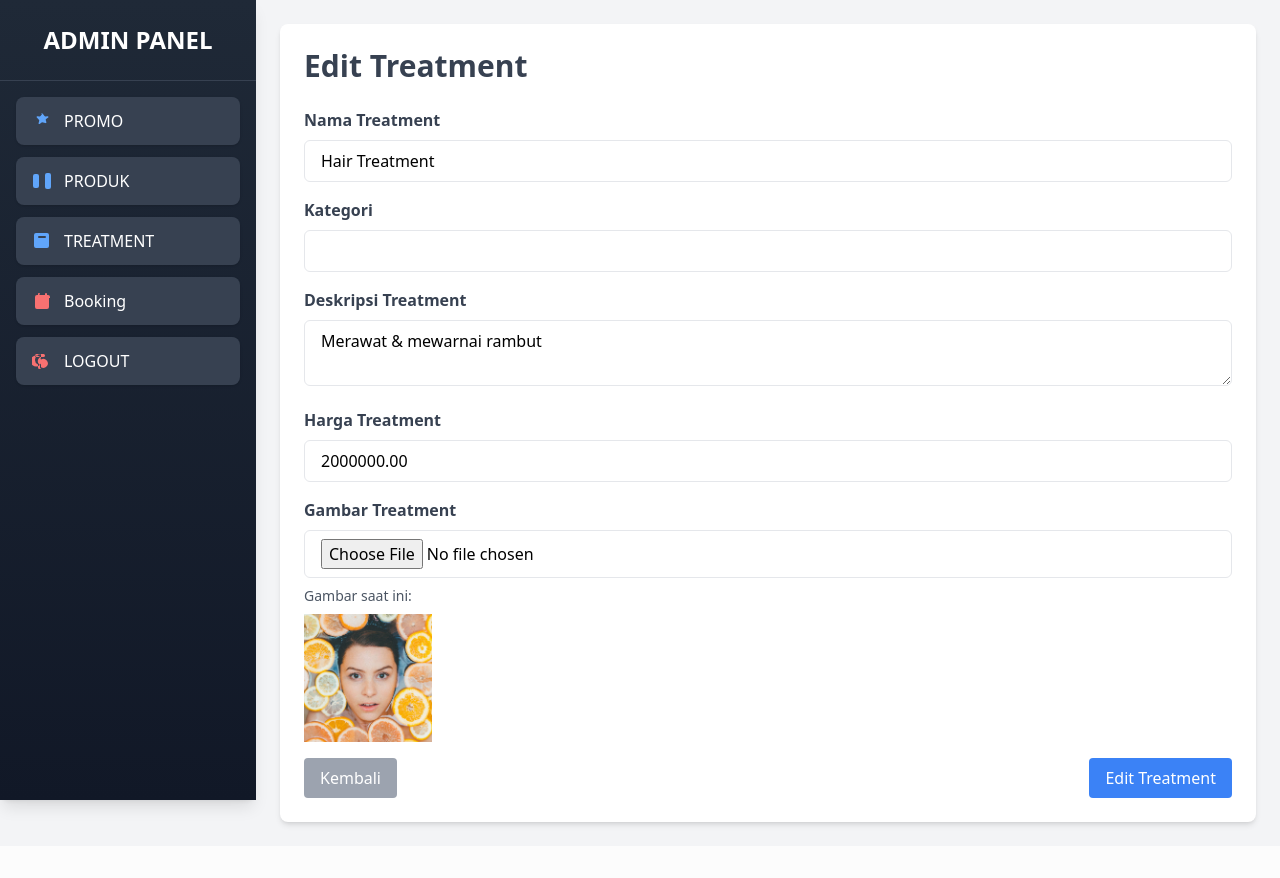
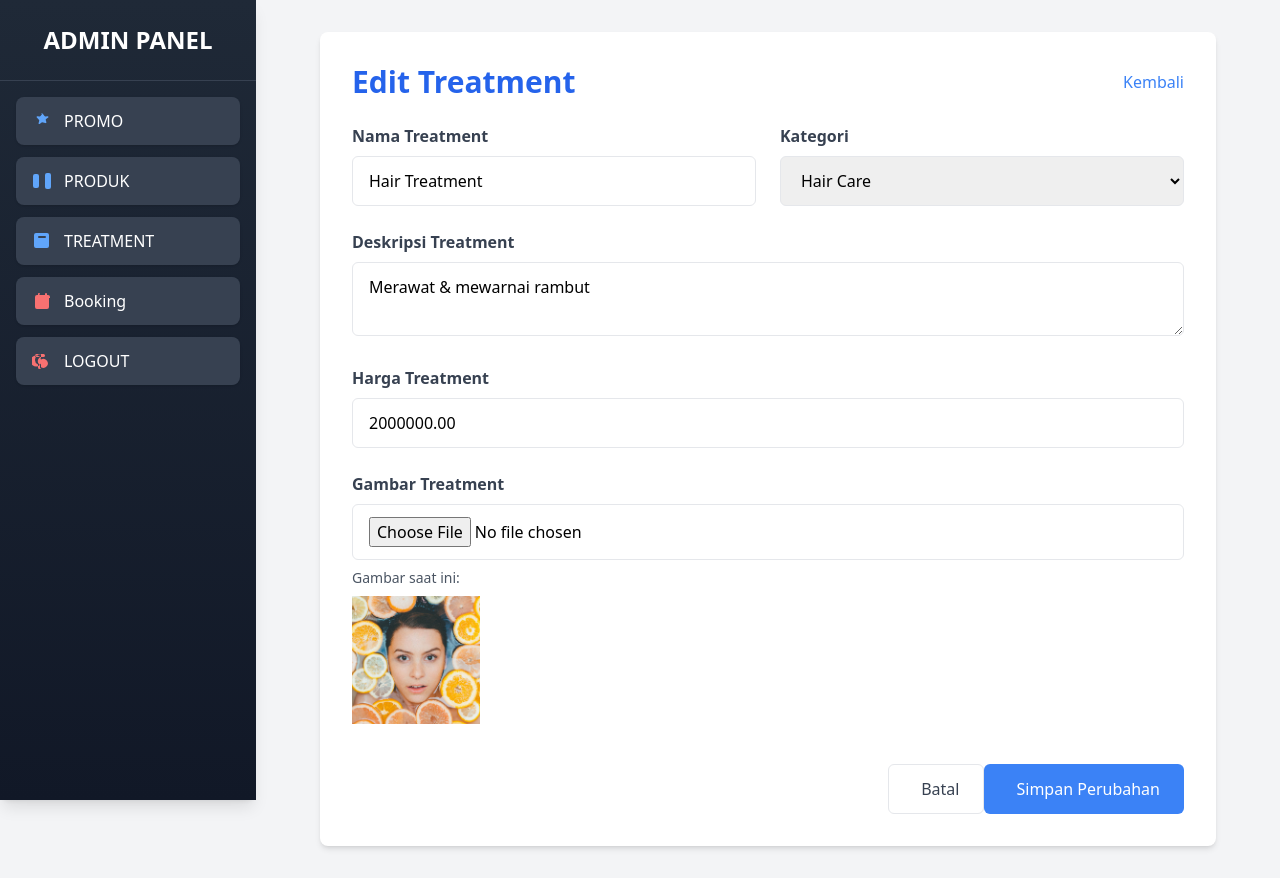
Before and after one commit to ZidanFadla/ProjectKlinikRPL, a PHP site: page /klinik_pweb/admin/treatments/edit_treatment.php?id=2 in a window 1280 px wide. Before the commit the page ends 828 px from the top, so only its background shows below. Run offline with PHP 8.4, Linux system fonts and the light colour scheme; a user stored in the database is signed in; data comes from the database, SQL or seed files in the repository; some libraries are stand-ins or nearby versions.

Commit message:
Edit UI/UX

```diff
--- a/admin/treatments/edit_treatment.php
+++ b/admin/treatments/edit_treatment.php
@@ -1,25 +1,29 @@
 <?php
 session_start();
 $requiresAdmin = true;
-include '../../auth.php'; // Proteksi akses
-include '../../assets/db/database.php'; // Koneksi database
+include '../../auth.php';
+include '../../assets/db/database.php';
 ?>
 
 <!DOCTYPE html>
-<html lang="en">
+<html lang="id">
 <head>
   <meta charset="UTF-8">
   <meta name="viewport" content="width=device-width, initial-scale=1.0">
   <title>Edit Treatment</title>
   <script src="https://cdn.tailwindcss.com"></script>
 </head>
-<body class="bg-gray-100">
-    <?php include "../sidebar.php"; ?>
-    <div class="ml-64 p-6">
-        <div class="bg-white shadow-md rounded-lg p-6">
-            <h1 class="text-3xl font-bold text-gray-700 mb-6">Edit Treatment</h1>
+<body class="bg-gray-100 min-h-screen flex">
+  <?php include "../sidebar_add_edit.php"; ?>
+  <main class="flex-1 ml-64 p-8">
+    <div class="max-w-4xl mx-auto bg-white shadow-md rounded-lg p-8">
+      <div class="flex justify-between items-center mb-6">
+        <h2 class="text-3xl font-bold text-blue-600">Edit Treatment</h2>
+        <a href="../dashboard.php" class="text-blue-500 hover:text-blue-700 flex items-center">
+          <i class="fas fa-arrow-left mr-1"></i> Kembali
+        </a>
+      </div>
       <?php
-            // Pastikan parameter `id` ada
         if (!isset($_GET['id']) || empty($_GET['id'])) {
             die("ID treatment tidak ditemukan.");
         }
@@ -27,47 +31,62 @@ include '../../assets/db/database.php'; // Koneksi database
         $id = intval($_GET['id']);
         $result = $conn->query("SELECT * FROM treatments WHERE id = $id");
 
-            // Cek apakah treatment ditemukan
         if ($result->num_rows === 0) {
             die("Treatment tidak ditemukan.");
         }
 
         $treatment = $result->fetch_assoc();
+        $categoryRaw = str_replace("Treatment-", "", $treatment['category'] ?? "");
       ?>
-            <form action="update_treatment.php" method="POST" enctype="multipart/form-data">
+      <form action="update_treatment.php" method="POST" enctype="multipart/form-data" class="space-y-6">
         <input type="hidden" name="id" value="<?= $treatment['id'] ?>">
-                <div class="mb-4">
+
+        <div class="grid grid-cols-1 md:grid-cols-2 gap-6">
+          <div>
             <label class="block text-gray-700 font-semibold mb-2">Nama Treatment</label>
-                    <input type="text" name="name" value="<?= htmlspecialchars($treatment['name']) ?>" class="w-full px-4 py-2 border rounded-md focus:outline-none focus:ring focus:ring-blue-300" required>
+            <input type="text" name="name" value="<?= htmlspecialchars($treatment['name']) ?>" required class="w-full px-4 py-3 border rounded-md focus:outline-none focus:ring-2 focus:ring-blue-300">
           </div>
-                <div class="mb-4">
+          <div>
             <label class="block text-gray-700 font-semibold mb-2">Kategori</label>
-                    <input type="text" name="category" value="<?= htmlspecialchars($treatment['category']) ?>" class="w-full px-4 py-2 border rounded-md focus:outline-none focus:ring focus:ring-blue-300" required>
+            <select name="category_raw" required class="w-full px-4 py-3 border rounded-md focus:outline-none focus:ring-2 focus:ring-blue-300">
+              <option disabled>Pilih Kategori</option>
+              <option value="Hair Care" <?= $categoryRaw === 'Hair Care' ? 'selected' : '' ?>>Hair Care</option>
+              <option value="Face Care" <?= $categoryRaw === 'Face Care' ? 'selected' : '' ?>>Face Care</option>
+              <option value="Body Care" <?= $categoryRaw === 'Body Care' ? 'selected' : '' ?>>Body Care</option>
+              <option value="Anti-Aging" <?= $categoryRaw === 'Anti-Aging' ? 'selected' : '' ?>>Anti-Aging</option>
+              <option value="Slimming" <?= $categoryRaw === 'Slimming' ? 'selected' : '' ?>>Slimming</option>
+              <option value="Brightening" <?= $categoryRaw === 'Brightening' ? 'selected' : '' ?>>Brightening</option>
+            </select>
           </div>
-                <div class="mb-4">
+        </div>
+
+        <div>
           <label class="block text-gray-700 font-semibold mb-2">Deskripsi Treatment</label>
-                    <textarea name="description" class="w-full px-4 py-2 border rounded-md focus:outline-none focus:ring focus:ring-blue-300" required><?= htmlspecialchars($treatment['description']) ?></textarea>
+          <textarea name="description" required class="w-full px-4 py-3 border rounded-md focus:outline-none focus:ring-2 focus:ring-blue-300"><?= htmlspecialchars($treatment['description']) ?></textarea>
         </div>
-                <div class="mb-4">
+
+        <div>
           <label class="block text-gray-700 font-semibold mb-2">Harga Treatment</label>
-                    <input type="number" name="price" value="<?= $treatment['price'] ?>" class="w-full px-4 py-2 border rounded-md focus:outline-none focus:ring focus:ring-blue-300" required>
+          <input type="number" name="price" value="<?= $treatment['price'] ?>" required class="w-full px-4 py-3 border rounded-md focus:outline-none focus:ring-2 focus:ring-blue-300">
         </div>
-                <div class="mb-4">
+
+        <div>
           <label class="block text-gray-700 font-semibold mb-2">Gambar Treatment</label>
-                    <input type="file" name="image" class="w-full px-4 py-2 border rounded-md focus:outline-none focus:ring focus:ring-blue-300">
+          <input type="file" name="image" class="w-full px-4 py-3 border rounded-md focus:outline-none focus:ring-2 focus:ring-blue-300">
           <p class="text-sm text-gray-600 mt-2">Gambar saat ini:</p>
           <img src="../../uploads/<?= htmlspecialchars($treatment['image']) ?>" alt="Gambar Treatment" class="w-32 h-32 object-cover mt-2">
         </div>
-                <div class="flex justify-between">
-                    <a href="../dashboard.php" class="bg-gray-400 text-white py-2 px-4 rounded hover:bg-gray-500 transition">
-                        Kembali
+
+        <div class="flex justify-end pt-4">
+          <a href="../dashboard.php" class="px-6 py-3 border rounded-md text-gray-700 hover:bg-gray-100 transition">
+            <i class="fas fa-times mr-2"></i> Batal
           </a>
-                    <button type="submit" class="bg-blue-500 text-white py-2 px-4 rounded hover:bg-blue-600 transition">
-                        Edit Treatment
+          <button type="submit" class="px-6 py-3 bg-blue-500 text-white rounded-md hover:bg-blue-600 transition">
+            <i class="fas fa-save mr-2"></i> Simpan Perubahan
           </button>
         </div>
       </form>
     </div>
-    </div>
+  </main>
 </body>
 </html>
```
Lines whose indentation alone changed are shown as unchanged.
